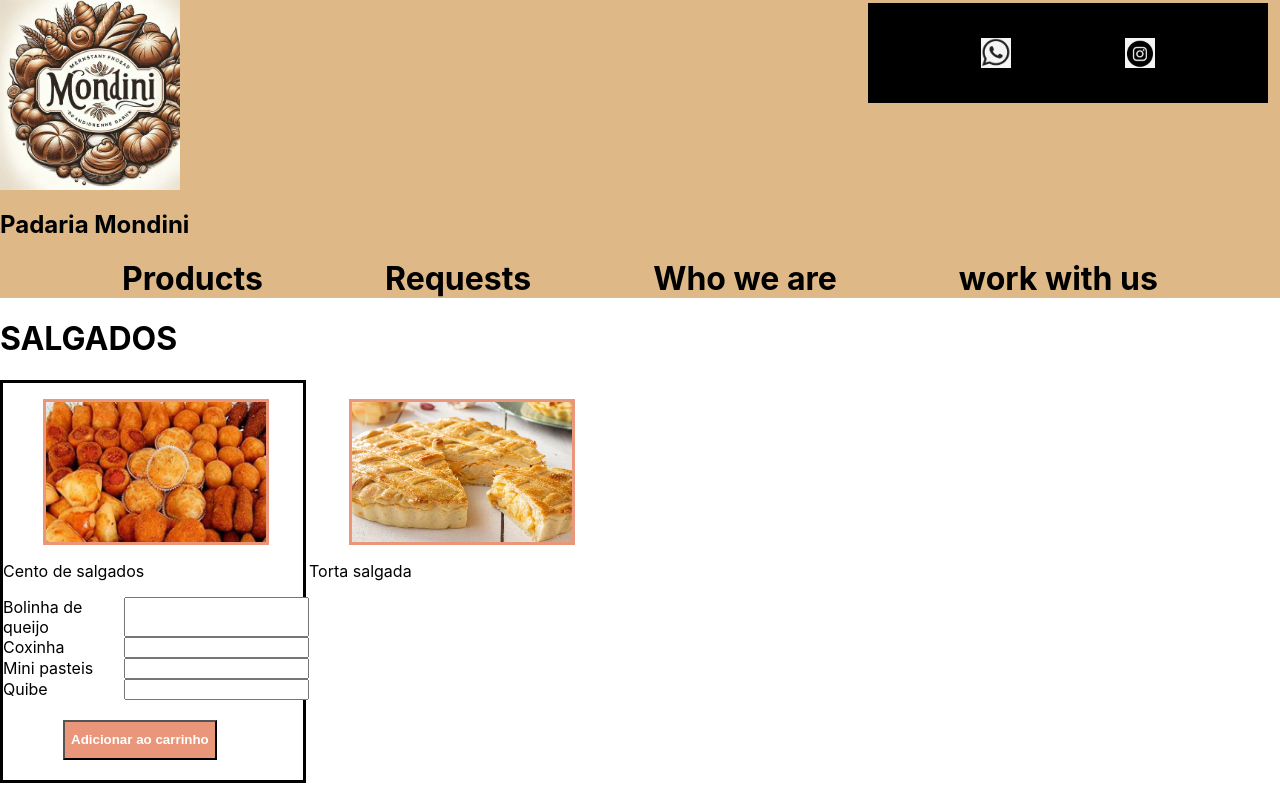
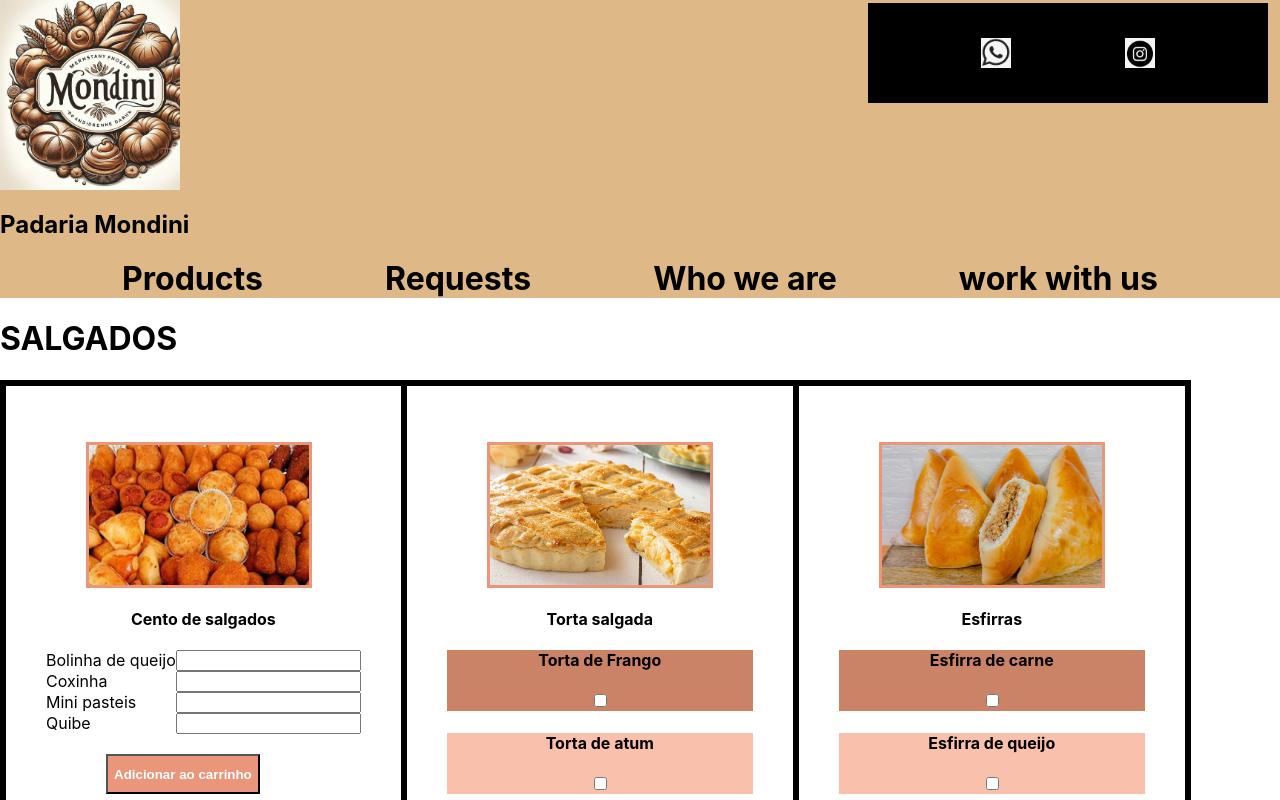
Before and after one commit to karineee3/padaria_Mondini, a React (Create React App) app in the folder site_padaria_mondini/: page / in a window 1280 px wide. Shown: the top 800 px of the page. Built offline with nearby package versions, Linux system fonts and the light colour scheme.

Commit message:
coisas novas
aprendi coisas novas

```diff
--- a/site_padaria_mondini/src/App.css
+++ b/site_padaria_mondini/src/App.css
@@ -51,3 +51,8 @@ nav{
   #wa{background-image:url('./imagens/wa.png')}
   #instagram{background-image: url('./imagens/instagram.png');}
 }
+.footer{
+  background-color: darksalmon;
+  height: 100px;
+  text-align: center;
+}
--- a/site_padaria_mondini/src/App.jsx
+++ b/site_padaria_mondini/src/App.jsx
@@ -2,6 +2,7 @@ import Doces from './componets/doces'
 import './App.css';
 import Navbar from './componets/navbar';
 import Salgados from './componets/salgados';
+import Footer from './componets/footer';
 
 function App() {
   return (
@@ -9,6 +10,7 @@ function App() {
       <Navbar></Navbar>
       <Salgados></Salgados>
       <Doces></Doces>
+      <Footer></Footer>
 
     </div>
   );
--- a/site_padaria_mondini/src/componets/doces.jsx
+++ b/site_padaria_mondini/src/componets/doces.jsx
@@ -6,7 +6,7 @@ function Doces(){
             <div className="produtos">
                 <div className="produto">
                     <figure id={`doces${1}`}></figure>
-                    <span>Bolo de chocolate com brigadeiro</span>
+                    <h4>Bolo de chocolate com brigadeiro</h4>
                 </div>
             </div>
 
--- /dev/null
+++ b/site_padaria_mondini/src/componets/footer.jsx
@@ -0,0 +1,9 @@
+
+function Footer(){
+return(
+ <div className="footer">
+    <h4>Direitos reservados  &copy;</h4>
+ </div>
+
+)
+}export default Footer
--- a/site_padaria_mondini/src/componets/salgados.jsx
+++ b/site_padaria_mondini/src/componets/salgados.jsx
@@ -7,7 +7,7 @@ function Salgados() {
             <div className="produtos">
                 <div className="produto">
                     <figure id={`salgados${2}`}></figure>
-                    <span>Cento de salgados</span> <p></p>
+                    <h4>Cento de salgados</h4> <p></p>
                     <div className="seletores">
                         <span>Bolinha de queijo</span> <input type="number" name="" id="" />
                     </div>
@@ -25,9 +25,37 @@ function Salgados() {
                 {/* Fim da div produto */}
                 <div className='produto'>
                     <figure id={`salgados${3}`}></figure>
-                    <span>Torta salgada</span>
+                    <h4 className="Titulo">Torta salgada</h4>
+                    <div className="opcoes">
+
+                        <div className={`opcao${1}`}>
+                            <h4 >Torta de Frango</h4>
+                            <input className="Torta" type="checkbox" name="" id="" />
+                        </div>
+                        <div className={`opcao${2}`}>
+                            <h4>Torta de atum</h4>
+                            <input className="Torta" type="checkbox" name="" id="" />
+                        </div>
+                    </div>
+                        <button className="pedido"> Adicionar ao carrinho</button>
 
 
+                </div>
+                <div className='produto'>
+                    <figure id={`salgados${4}`}></figure>
+                    <h4 className="Titulo">Esfirras</h4>
+                    <div className="opcoes">
+
+                        <div className={`opcao${1}`}>
+                            <h4>Esfirra de carne</h4>
+                            <input className="Esfirra" type="checkbox" name="" id="" />
+                        </div>
+                        <div className={`opcao${2}`}>
+                            <h4>Esfirra de queijo</h4>
+                            <input className="Esfirra" type="checkbox" name="" id="" />
+                        </div>
+                    </div>
+                    <button className="pedido">Adicionar ao carrinho</button>
                 </div>
 
             </div>
--- a/site_padaria_mondini/src/layouts/produtos.css
+++ b/site_padaria_mondini/src/layouts/produtos.css
@@ -2,12 +2,21 @@
     border-color: black;
     border-style: solid;
     height: max-content;
-    width: 300px;
+    width: max-content;
     padding-bottom:20px;
     display: flex;
     flex-direction: row;
+    h4{
+        text-align: center;
+    }
 
     .produto{
+        border-style: solid;
+        border-color: black;
+        padding: 40px;
+        .titulo{
+            text-align: center;
+        }
 
         figure{
             border-color: darksalmon;
@@ -34,6 +43,14 @@
             margin-top:20px;
             margin-left:60px
         }
+        .opcao1{
+            background-color: rgba(192, 106, 72, 0.832);
+            text-align: center;
+        }
+        .opcao2{
+            background-color: rgb(249, 192, 171);
+            text-align: center;
+        }
 
         #doces1{
             background-image: url('../imagens/bolodebrigadeiro.webp');
@@ -45,5 +62,8 @@
         #salgados3{
             background-image: url('../imagens/tortassalgadas.webp');
         }
+        #salgados4{
+            background-image: url('../imagens/esfirra.jpg')
+        }
     }
 }
```
Also changed, not shown: site_padaria_mondini/src/imagens/esfirra.jpg (added).
